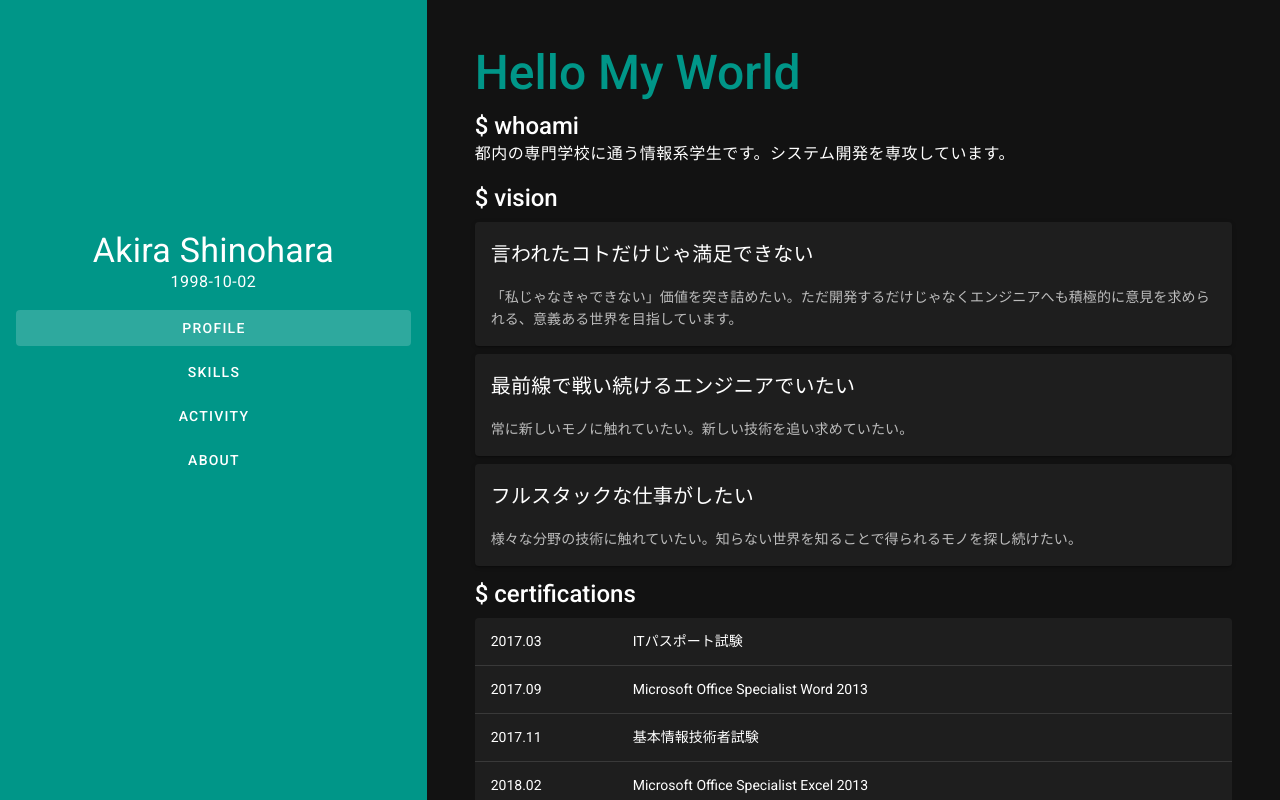
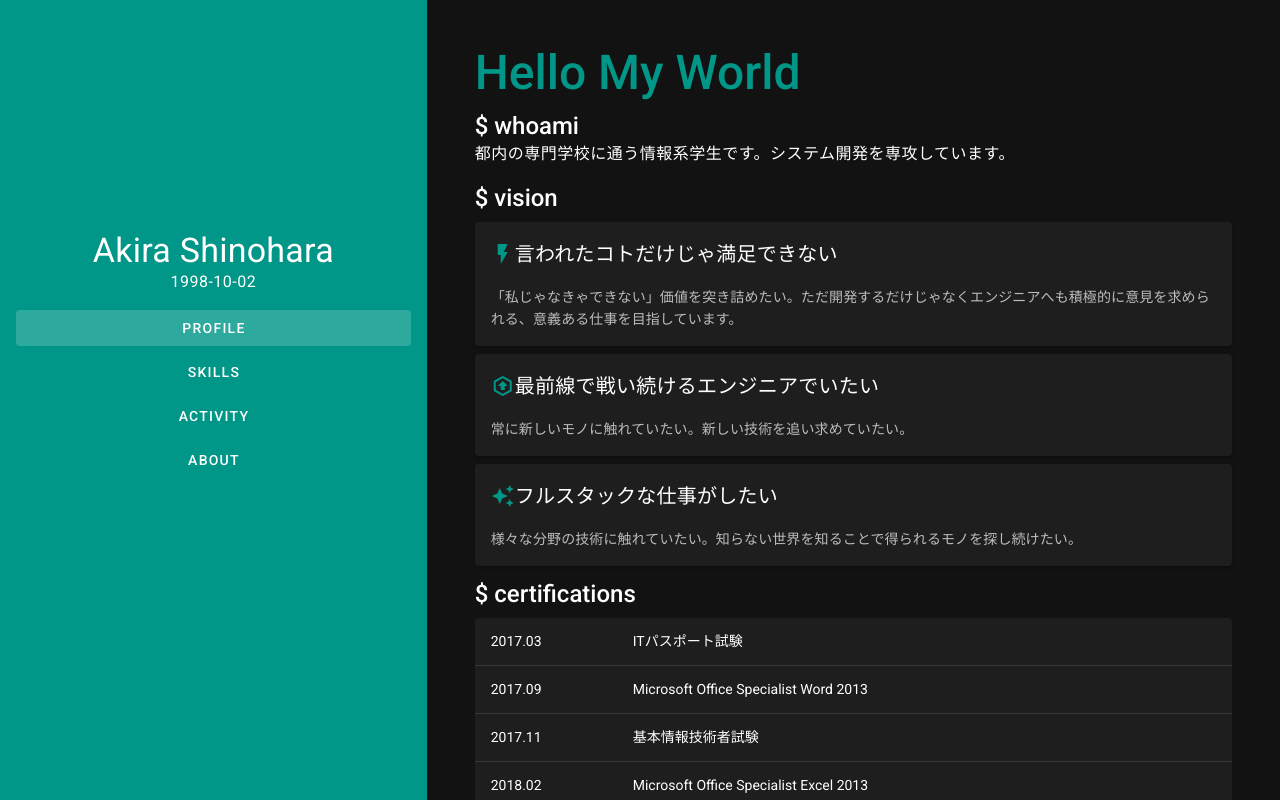
Before and after one commit to s10akir/portfolio.mojamoja.work, a Vue app: page / in a window 1280 px wide. Built offline with nearby package versions, Linux system fonts and the light colour scheme.

Commit message:
[new] material icon

```diff
--- a/src/main.js
+++ b/src/main.js
@@ -10,3 +10,9 @@ new Vue({
   vuetify,
   render: h => h(App)
 }).$mount('#app')
+
+export default new vuetify({
+  icons: {
+    iconfont: 'mdiSvg',
+  },
+})
--- a/src/views/Profile.vue
+++ b/src/views/Profile.vue
@@ -13,8 +13,8 @@
         v-for="vision in visions"
         :key="vision.id"
         class="my-2"
-      >
-        <v-card-title>{{ vision.title }}</v-card-title>
+        >
+        <v-card-title><v-icon color="teal">{{ vision.icon }}</v-icon>{{ vision.title }}</v-card-title>
         <v-card-text>{{ vision.text }}</v-card-text>
       </v-card>
     </div>
@@ -39,16 +39,19 @@ export default {
     return {
       visions: [
         {
-          title: "言われたコトだけじゃ満足できない",
-          text: "「私じゃなきゃできない」価値を突き詰めたい。ただ開発するだけじゃなくエンジニアへも積極的に意見を求められる、意義ある世界を目指しています。"
+          icon: 'mdi-flash',
+          title: '言われたコトだけじゃ満足できない',
+          text: '「私じゃなきゃできない」価値を突き詰めたい。ただ開発するだけじゃなくエンジニアへも積極的に意見を求められる、意義ある仕事を目指しています。'
         },
         {
-          title: "最前線で戦い続けるエンジニアでいたい",
-          text: "常に新しいモノに触れていたい。新しい技術を追い求めていたい。"
+          icon: 'mdi-arrow-up-bold-hexagon-outline',
+          title: '最前線で戦い続けるエンジニアでいたい',
+          text: '常に新しいモノに触れていたい。新しい技術を追い求めていたい。'
         },
         {
-          title: "フルスタックな仕事がしたい",
-          text: "様々な分野の技術に触れていたい。知らない世界を知ることで得られるモノを探し続けたい。"
+          icon: 'mdi-creation',
+          title: 'フルスタックな仕事がしたい',
+          text: '様々な分野の技術に触れていたい。知らない世界を知ることで得られるモノを探し続けたい。'
         },
       ],
       certs: [
```
